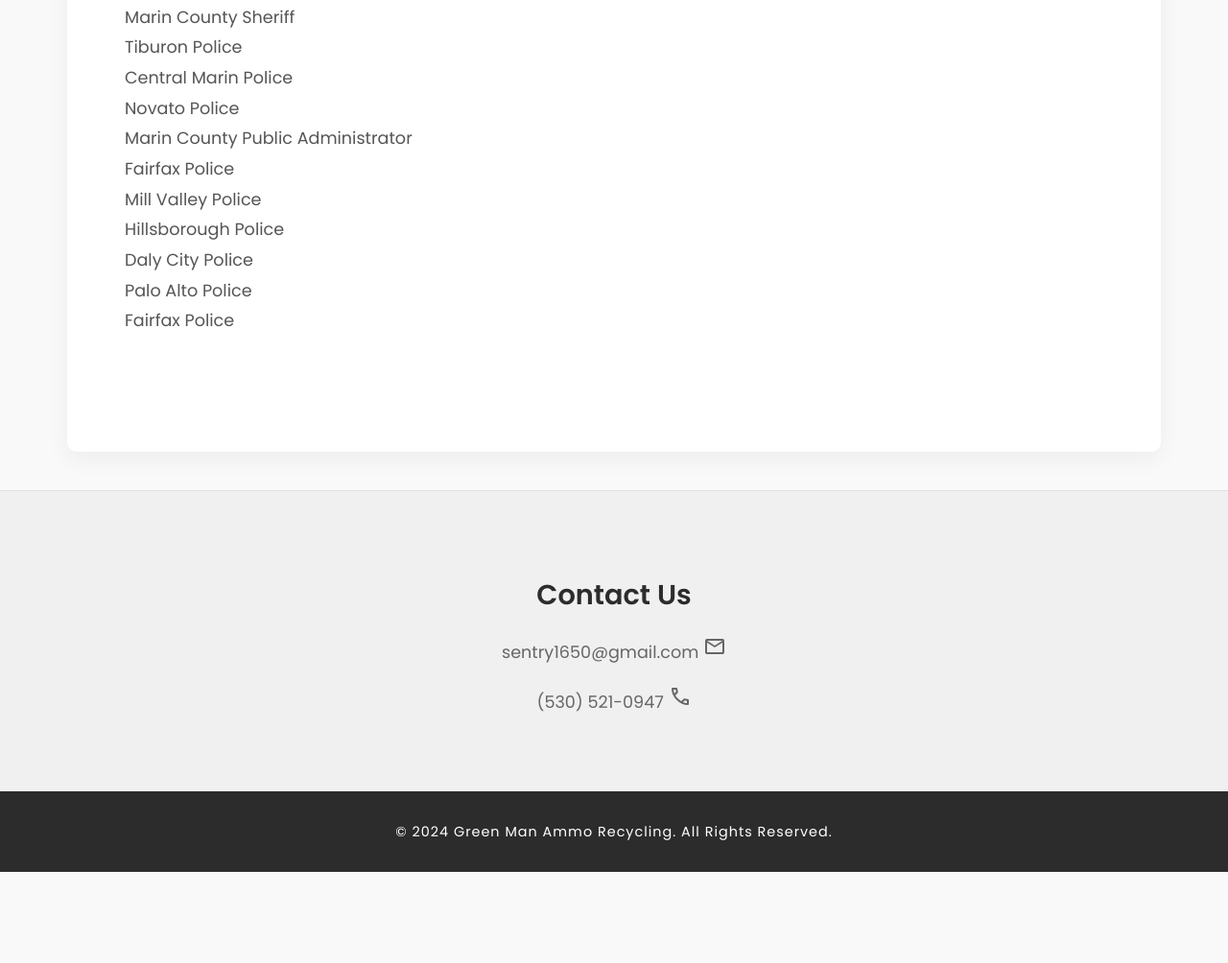
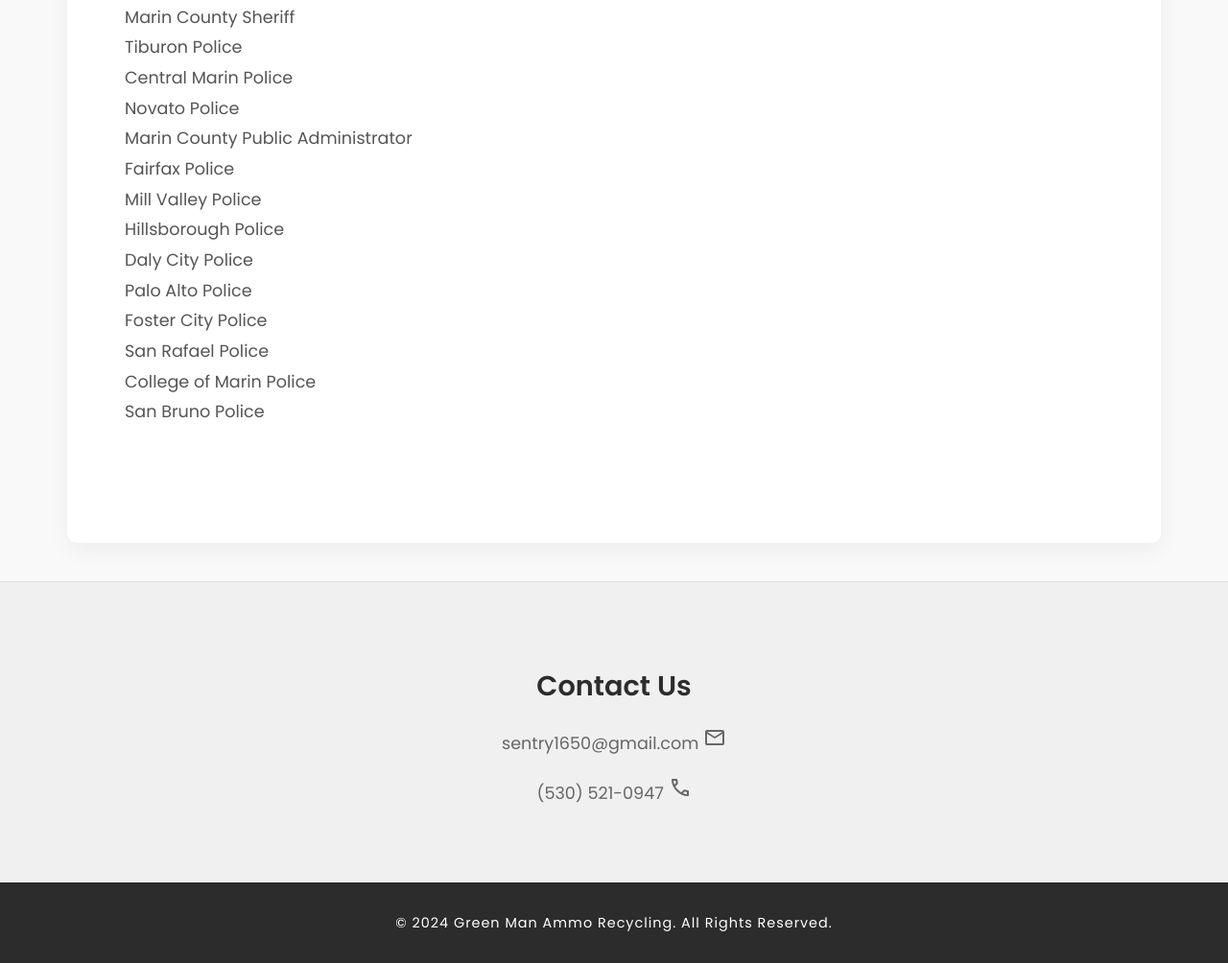
Before and after one commit to travisgazelle/travisgazelle.github.io, a plain HTML site: page index.html in a window 1280 px wide. Shown: the part 1490-2494 px from the top of the page at 96% size. Before the commit the page ends 2399 px from the top, so only its background shows below. Drawn offline with Linux system fonts and the light colour scheme.

Commit message:
Update index.html
Added new customers

```diff
--- a/index.html
+++ b/index.html
@@ -217,7 +217,10 @@
             <li>Hillsborough Police</li>
             <li>Daly City Police</li>
             <li>Palo Alto Police</li>
-            <li>Fairfax Police</li>
+            <li>Foster City Police</li>
+            <li>San Rafael Police</li>
+            <li>College of Marin Police</li>
+            <li>San Bruno Police</li>
         </ul>
     </div>
 </div>
```
